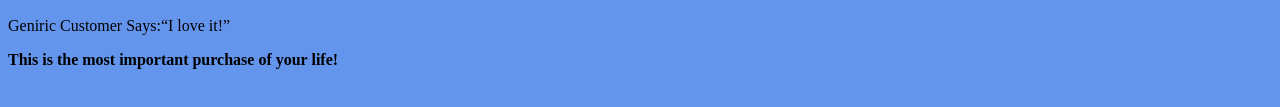
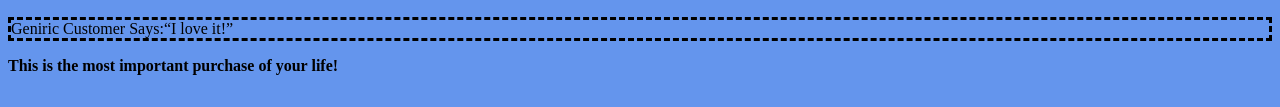
Before and after one commit to Smeza314/productrepo, a plain HTML site: page index.html in a window 1280 px wide. Shown: the part 533-640 px from the top of the page. Drawn offline with Linux system fonts and the light colour scheme.

Commit message:
added dashed border

```diff
--- a/index.html
+++ b/index.html
@@ -14,7 +14,7 @@
       font-size: 30px;
       text-align: center;
     }
-
+    p.dashed {border-style: dashed;}
 
   </style>
 </head>
@@ -28,7 +28,7 @@
   </ol>
   <img src="https://images.homedepot-static.com/productImages/0f69ead2-2667-4ad4-aa49-cf2baf0e0527/svn/ettore-microfiber-towels-84445-6-64_1000.jpg" width="300" height="300"
   <div>
-    <p>Geniric Customer Says:<q>I love it!</q></p>
+    <p class="dashed">Geniric Customer Says:<q>I love it!</q></p>
 
   </div>
   <strong>This is the most important purchase of your life!</strong>
```
